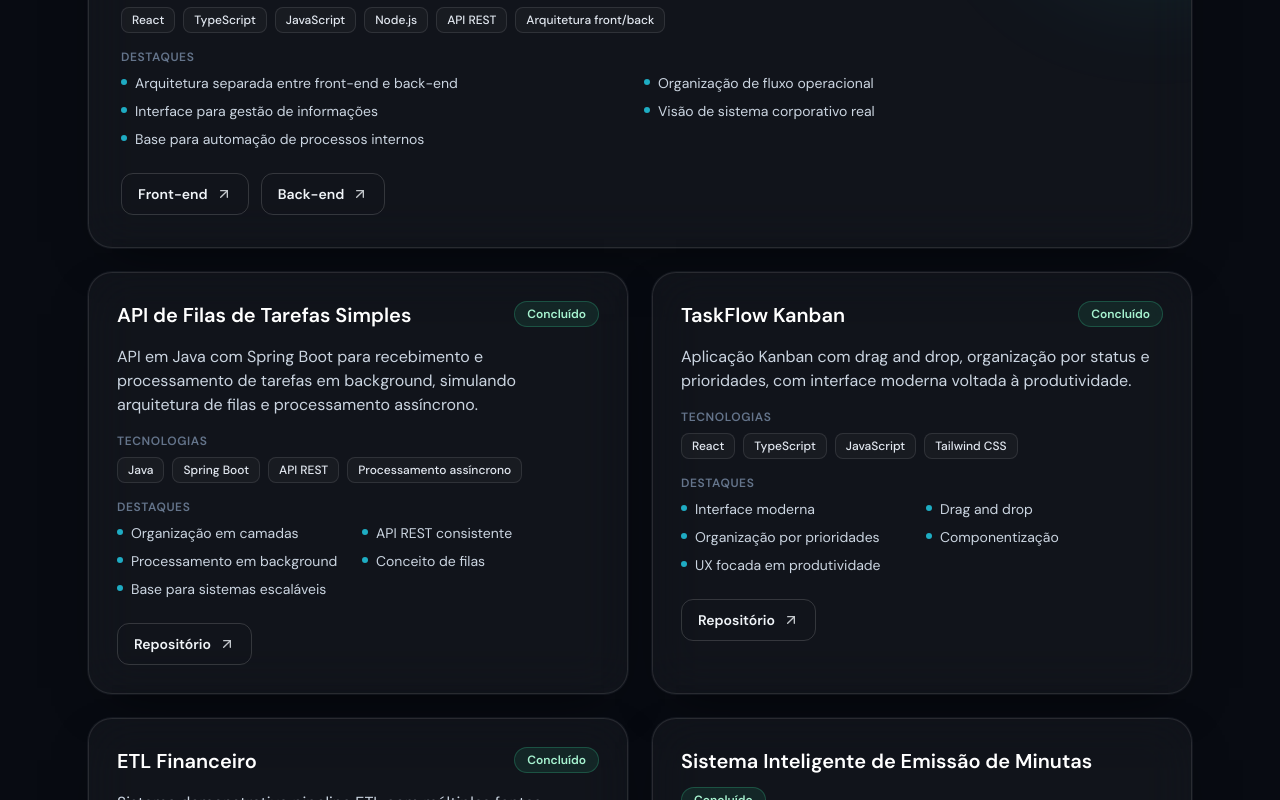
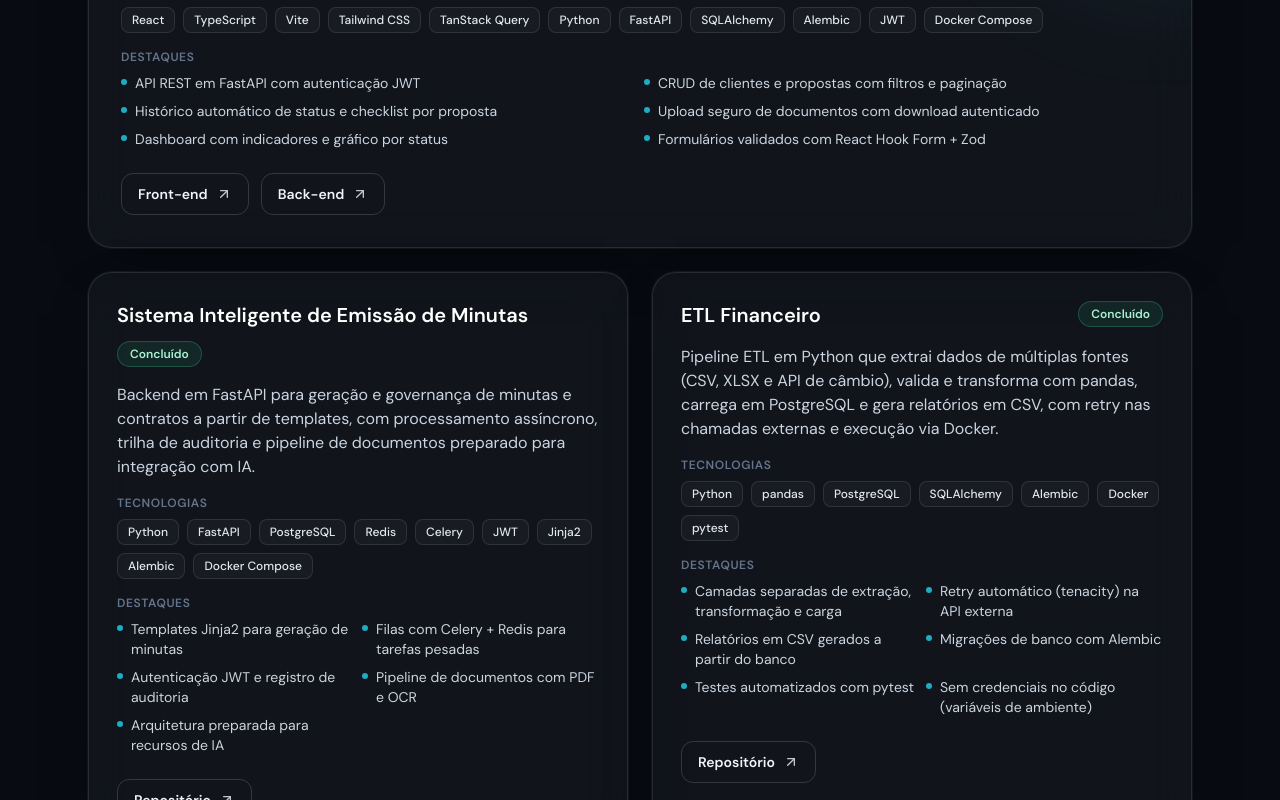
Before and after one commit to augustoemiliano/Portfolio, a React (Vite) app: page / in a window 1280 px wide. Shown: the part 2480-3280 px from the top of the page. Built offline with nearby package versions, Linux system fonts and the light colour scheme.

Commit message:
Corrige descrições, stacks e links dos projetos

```diff
--- a/src/data/projects.ts
+++ b/src/data/projects.ts
@@ -19,101 +19,121 @@ export type Project = {
   featuredLabel?: string;
 };
 
+const GITHUB = "https://github.com/augustoemiliano";
+
 export const projects: readonly Project[] = [
   {
     id: "flowcred",
     name: "FlowCred",
     featured: true,
-    featuredLabel: "Sistema Full Stack em destaque",
+    featuredLabel: "Sistema full stack em destaque",
     summary:
-      "Sistema full stack para gestão de processos de crédito e credenciamento, com front-end e back-end separados. Foco em organização operacional, controle de dados, segurança, produtividade e automação de processos.",
+      "Sistema full stack de gestão de propostas de crédito imobiliário, com front-end e back-end em repositórios separados. Cobre o ciclo da proposta: cadastro de clientes, acompanhamento de status, checklist, upload de documentos e dashboard.",
     technologies: [
       "React",
       "TypeScript",
-      "JavaScript",
-      "Node.js",
-      "API REST",
-      "Arquitetura front/back",
+      "Vite",
+      "Tailwind CSS",
+      "TanStack Query",
+      "Python",
+      "FastAPI",
+      "SQLAlchemy",
+      "Alembic",
+      "JWT",
+      "Docker Compose",
     ],
     highlights: [
-      "Arquitetura separada entre front-end e back-end",
-      "Organização de fluxo operacional",
-      "Interface para gestão de informações",
-      "Visão de sistema corporativo real",
-      "Base para automação de processos internos",
+      "API REST em FastAPI com autenticação JWT",
+      "CRUD de clientes e propostas com filtros e paginação",
+      "Histórico automático de status e checklist por proposta",
+      "Upload seguro de documentos com download autenticado",
+      "Dashboard com indicadores e gráfico por status",
+      "Formulários validados com React Hook Form + Zod",
     ],
     status: "concluido",
     statusLabel: "Concluído",
     links: [
-      { label: "Front-end", href: "https://github.com/augustoemiliano/FlowCred-Front" },
-      { label: "Back-end", href: "https://github.com/augustoemiliano/FlowCred-Back" },
+      { label: "Front-end", href: `${GITHUB}/FlowCred-Front` },
+      { label: "Back-end", href: `${GITHUB}/FlowCred-Back` },
     ],
   },
   {
-    id: "task-queue-api",
-    name: "API de Filas de Tarefas Simples",
+    id: "minutas",
+    name: "Sistema Inteligente de Emissão de Minutas",
     summary:
-      "API em Java com Spring Boot para recebimento e processamento de tarefas em background, simulando arquitetura de filas e processamento assíncrono.",
-    technologies: ["Java", "Spring Boot", "API REST", "Processamento assíncrono"],
+      "Backend em FastAPI para geração e governança de minutas e contratos a partir de templates, com processamento assíncrono, trilha de auditoria e pipeline de documentos preparado para integração com IA.",
+    technologies: [
+      "Python",
+      "FastAPI",
+      "PostgreSQL",
+      "Redis",
+      "Celery",
+      "JWT",
+      "Jinja2",
+      "Alembic",
+      "Docker Compose",
+    ],
     highlights: [
-      "Organização em camadas",
-      "API REST consistente",
-      "Processamento em background",
-      "Conceito de filas",
-      "Base para sistemas escaláveis",
+      "Templates Jinja2 para geração de minutas",
+      "Filas com Celery + Redis para tarefas pesadas",
+      "Autenticação JWT e registro de auditoria",
+      "Pipeline de documentos com PDF e OCR",
+      "Arquitetura preparada para recursos de IA",
     ],
     status: "concluido",
     statusLabel: "Concluído",
-    links: [
-      {
-        label: "Repositório",
-        href: "https://github.com/augustoemiliano/filas-de-tarefas-simples-Java-Spring-",
-      },
+    links: [{ label: "Repositório", href: `${GITHUB}/Sistema-Inteligente-de-Emiss-o-de-Minutas` }],
+  },
+  {
+    id: "etl-financeiro",
+    name: "ETL Financeiro",
+    summary:
+      "Pipeline ETL em Python que extrai dados de múltiplas fontes (CSV, XLSX e API de câmbio), valida e transforma com pandas, carrega em PostgreSQL e gera relatórios em CSV, com retry nas chamadas externas e execução via Docker.",
+    technologies: ["Python", "pandas", "PostgreSQL", "SQLAlchemy", "Alembic", "Docker", "pytest"],
+    highlights: [
+      "Camadas separadas de extração, transformação e carga",
+      "Retry automático (tenacity) na API externa",
+      "Relatórios em CSV gerados a partir do banco",
+      "Migrações de banco com Alembic",
+      "Testes automatizados com pytest",
+      "Sem credenciais no código (variáveis de ambiente)",
     ],
+    status: "concluido",
+    statusLabel: "Concluído",
+    links: [{ label: "Repositório", href: `${GITHUB}/ETL-Financeiro` }],
+  },
+  {
+    id: "task-queue-api",
+    name: "API de Fila de Tarefas",
+    summary:
+      "API REST em Java com Spring Boot que enfileira tarefas, persiste em PostgreSQL e as processa em background com um worker agendado, incluindo retry de falhas e documentação OpenAPI.",
+    technologies: ["Java", "Spring Boot", "PostgreSQL", "OpenAPI / Swagger", "Docker Compose"],
+    highlights: [
+      "Arquitetura em camadas com validação de entrada",
+      "Worker em background com controle de status",
+      "Retry de tarefas com falha",
+      "Tratamento global de erros",
+      "Ambiente completo com Docker Compose",
+    ],
+    status: "concluido",
+    statusLabel: "Concluído",
+    links: [{ label: "Repositório", href: `${GITHUB}/filas-de-tarefas-simples-Java-Spring-` }],
   },
   {
     id: "taskflow-kanban",
     name: "TaskFlow Kanban",
     summary:
-      "Aplicação Kanban com drag and drop, organização por status e prioridades, com interface moderna voltada à produtividade.",
-    technologies: ["React", "TypeScript", "JavaScript", "Tailwind CSS"],
+      "Aplicação Kanban com SPA em React e API REST em Node.js, ambas em TypeScript. Organiza tarefas por status e prioridade, com drag and drop, filtros e busca.",
+    technologies: ["React", "TypeScript", "Vite", "Tailwind CSS", "Node.js", "Express", "Zod"],
     highlights: [
-      "Interface moderna",
-      "Drag and drop",
-      "Organização por prioridades",
-      "Componentização",
-      "UX focada em produtividade",
+      "Front-end e back-end separados",
+      "Drag and drop entre colunas (dnd-kit)",
+      "Filtros por prioridade e busca por texto",
+      "Validação de entrada com Zod na API",
+      "Estados de carregamento, erro e vazio",
     ],
     status: "concluido",
     statusLabel: "Concluído",
-    links: [{ label: "Repositório", href: "https://github.com/augustoemiliano/taskflow-kanban" }],
-  },
-  {
-    id: "ETL-Financeiro",
-    name: "ETL Financeiro",
-    summary:
-      "Sistema demonstrativo pipeline ETL com múltiplas fontes, validação forte, PostgreSQL como destino analítico, relatórios (CSV + JSON), agendamento leve (`schedule`), API opcional (**FastAPI**), infraestrutura **Docker**, migrações **Alembic** e cobertura de testes (**pytest**) — sem credenciais no código.",
-    technologies: ["Python", "SQL", "API REST", "Docker", "Alembic", "pytest", "schedule", "FastAPI"],
-    highlights: [
-      "Integração com bancos de dados",
-      "Integração com APIs de financeiro",
-    ],
-    status: "concluido",
-    statusLabel: "Concluído",
-    links: [{ label: "Repositório", href: "https://github.com/augustoemiliano/ETL-Financeiro" }],
-  },
-  {
-    id: "Sistema-Inteligente-de-Emiss-o-de-Minutas",
-    name: "Sistema Inteligente de Emissão de Minutas",
-    summary:
-      "Sistema inteligente de emissão de minutas, com integração com bancos de dados e APIs de emissão de minutas.",
-    technologies: ["Python", "SQL", "API REST", "Docker", "Alembic", "pytest", "schedule", "FastAPI"],
-    highlights: [
-      "Integração com bancos de dados",
-      "Integração com APIs de emissão de minutas",
-    ],
-    status: "concluido",
-    statusLabel: "Concluído",
-    links: [{ label: "Repositório", href: "https://github.com/augustoemiliano/Sistema-Inteligente-de-Emiss-o-de-Minutas" }],
+    links: [{ label: "Repositório", href: `${GITHUB}/taskflow-kanban` }],
   },
 ] as const;
```
